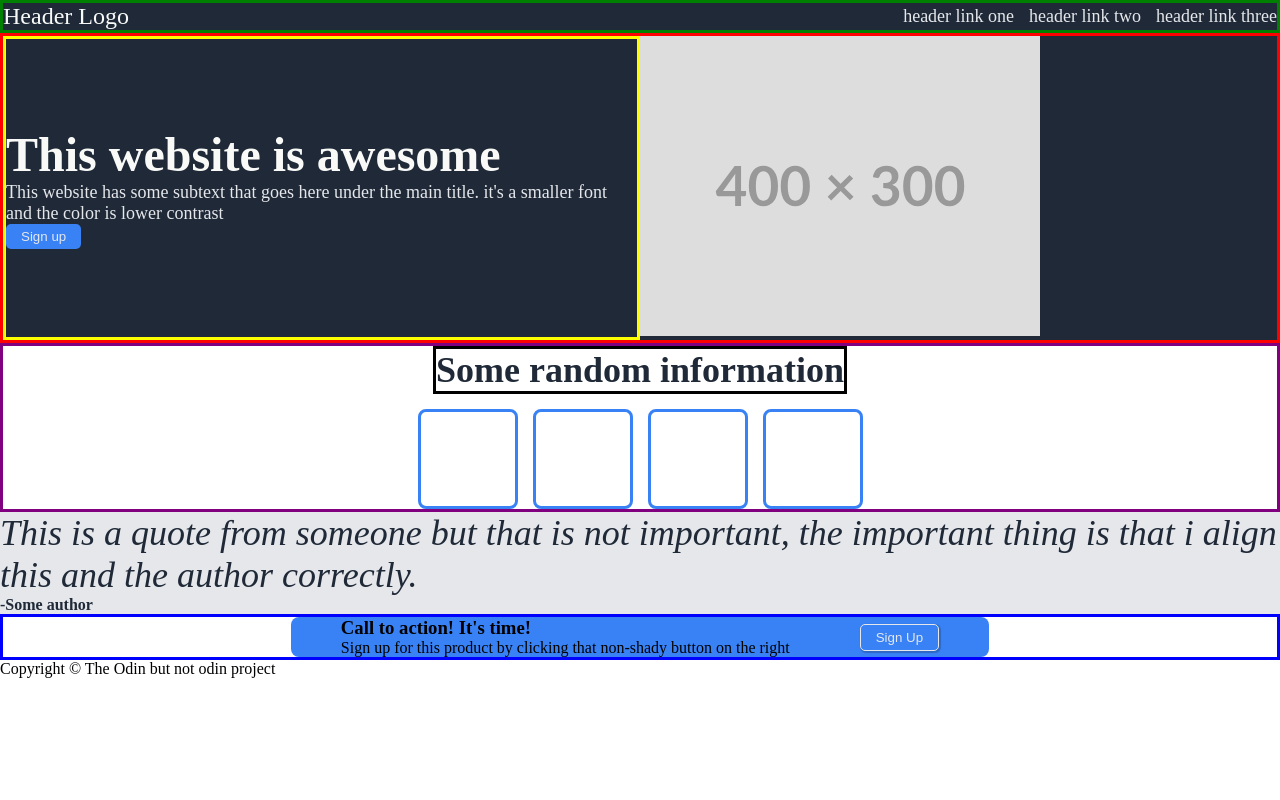
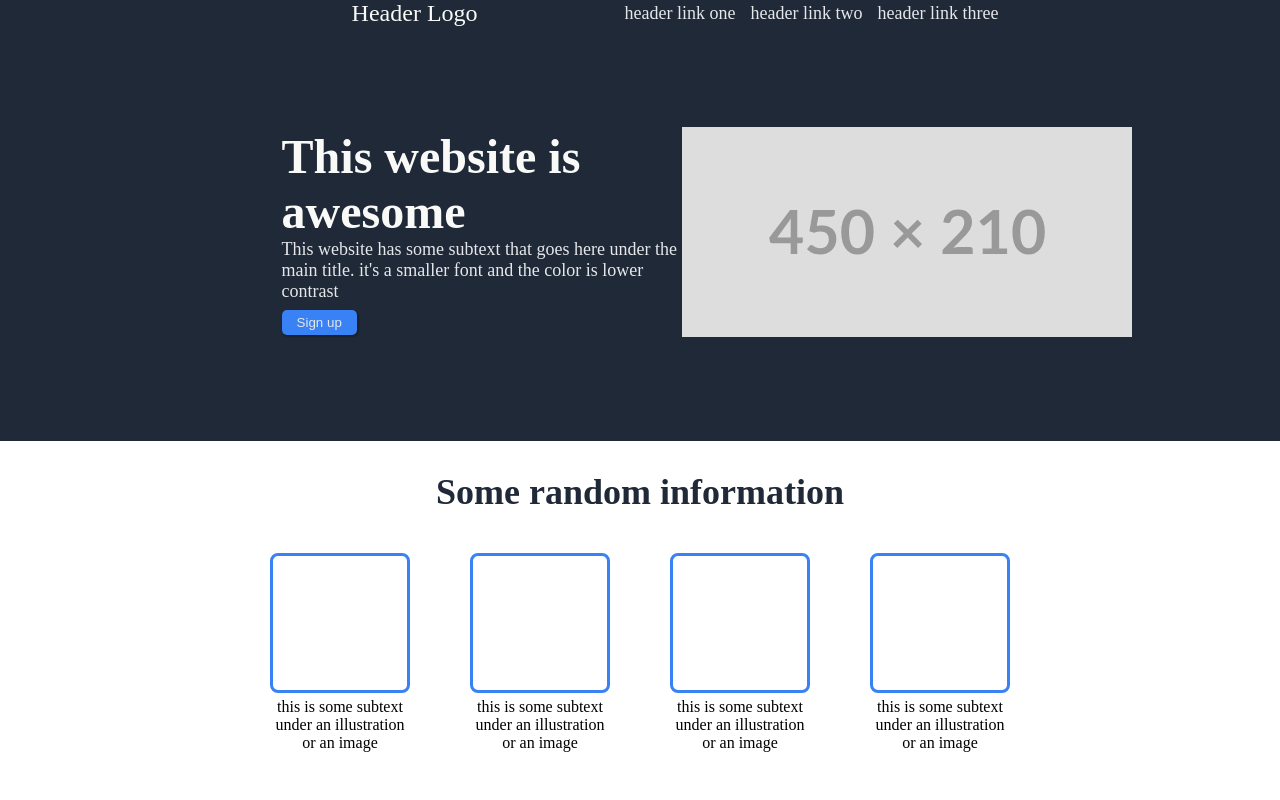
Before and after one commit to CodeAL1990/odin-landing-page, a plain HTML site: page index.html in a window 1280 px wide. Shown: the top 800 px of the page. Drawn offline with Linux system fonts and the light colour scheme.

Commit message:
Finished landing page

```diff
--- a/index.html
+++ b/index.html
@@ -22,28 +22,44 @@
 
     <div class="headerContent">
         <div class="leftHeaderContent">
+            <div class="leftHeaderText">
                 <h1 class="headerMainText">This website is awesome</h1>
                 <p class="headerText">This website has some subtext that goes here under the main title. it's a smaller font and the color is lower contrast</p>
                 <button class="headerBtn">Sign up</button>
             </div>
+        </div>
         <div class="rightHeaderContent">
-            <img src="./images/400x300.svg" alt="placeholder">
+            <img src="./images/450x210.svg" alt="placeholder">
         </div>
     </div>
 
     <div class="mainContent">
         <h2>Some random information</h3>
         <div class="container">
+            <div class="boxAndText">
                 <div class="box"></div>
+                <p>this is some subtext under an illustration or an image</p>
+            </div>
+            <div class="boxAndText">
                 <div class="box"></div>
+                <p>this is some subtext under an illustration or an image</p>
+            </div>
+            <div class="boxAndText">
                 <div class="box"></div>
+                <p>this is some subtext under an illustration or an image</p>
+            </div>
+            <div class="boxAndText">
                 <div class="box"></div>
+                <p>this is some subtext under an illustration or an image</p>
+            </div>
         </div>
     </div>
 
     <div class="quote">
+        <div class="quoteBox">
             <p class="quoteText">This is a quote from someone but that is not important, the important thing is that i align this and the author correctly.</p>
             <h4 class="quoteAuthor">-Some author</h4>
+        </div>
     </div>
 
     <div class="signUp">
--- a/styles.css
+++ b/styles.css
@@ -9,10 +9,18 @@ body {
     flex-direction: column;
 }
 
+.header, .headerContent, .mainContent, .quote, .signUp, .footer {
+    padding-left: 22%;
+    padding-right: 22%;
+}
+
 .header {
     display: flex;
     align-items: center;
-    border: 3px solid green;
+}
+
+.logo {
+    padding-left: 70px; /* Band-Aid */
 }
 
 ul {
@@ -40,7 +48,8 @@ li {
 .headerContent {
     display: flex;
     align-items: center;
-    border: 3px solid red;
+    padding-top: 100px;
+    padding-bottom: 100px;
 }
 
 .leftHeaderContent {
@@ -49,8 +58,13 @@ li {
     flex-basis: 50%;
     align-self: stretch;
     justify-content: center;
-    align-items: flex-start;
-    border: 3px solid yellow;
+    align-items: center;
+    margin-right: auto;
+}
+
+ .leftHeaderText {
+    height: 210px;
+    width: 400px;
 }
 
 .headerMainText {
@@ -62,6 +76,7 @@ li {
 .headerText {
     font-size: 18px;
     color: #E5E7EB;
+    margin-bottom: 8px;
 }
 
 button {
@@ -70,37 +85,52 @@ button {
     color: #E5E7EB;
     padding: 5px 15px;
     border-radius: 5px;
+    box-shadow: 1px 1px 1px 1px rgba(0, 0, 0, 0.2);
 }
 
 .mainContent {
     display: flex;
     flex-direction: column;
     align-items: center;
-    border: 3px solid purple;
+    padding-top: 30px;
+    padding-bottom: 100px;
 }
 
 h2 {
     font-size: 36px;
     font-weight: bolder;
     color: #1F2937;
-    margin-bottom: 15px;
-    border: 3px solid black;
+    margin-bottom: 40px;
 }
 
 .container {
     display: flex;
-    gap: 15px;
+    gap: 60px;
+}
+
+.boxAndText {
+    width: 140px;
+    text-align: center;
 }
 
 .box {
-    width: 100px;
-    height: 100px;
+    width: 140px;
+    height: 140px;
     border-radius: 8px;
     border: 3px solid #3882F6;
+    margin-bottom: 5px;
 }
 
 .quote {
     background-color: #E5E7EB;
+    display: flex;
+    justify-content: center;
+    padding-top: 100px;
+    padding-bottom: 70px;
+}
+
+.quoteBox {
+    width: 700px;
     display: flex;
     flex-direction: column;
 }
@@ -113,12 +143,15 @@ h2 {
 
 .quoteAuthor {
     color: #1F2937;
+    align-self: flex-end;
+    font-size: 20px;
 }
 
 .signUp {
     display: flex;
     justify-content: center;
-    border: 3px solid blue;
+    padding-top: 100px;
+    padding-bottom: 100px;
 }
 
 .signUpBox {
@@ -126,17 +159,22 @@ h2 {
     justify-content: center;
     align-items: center;
     gap: 70px;
-    padding-left: 50px;
-    padding-right: 50px;
+    padding: 50px 70px;
     background-color: #3882F6;
+    color: #F9FAF8;
     border-radius: 8px;
 }
 
 .actionBtn {
     border: 1px solid #E5E7EB;
-    box-shadow: 1px 1px 1px 1px rgba(0, 0, 0, 0.2);
 }
 
 .footer {
-
+    background-color: #1F2937;
+    color: #E5E7EB;
+    display: flex;
+    justify-content: center;
+    align-items: center;
+    padding-top: 30px;
+    padding-bottom: 30px;
 }
```
Also changed, not shown: images/450x210.svg (added). Lines whose indentation alone changed are shown as unchanged.
